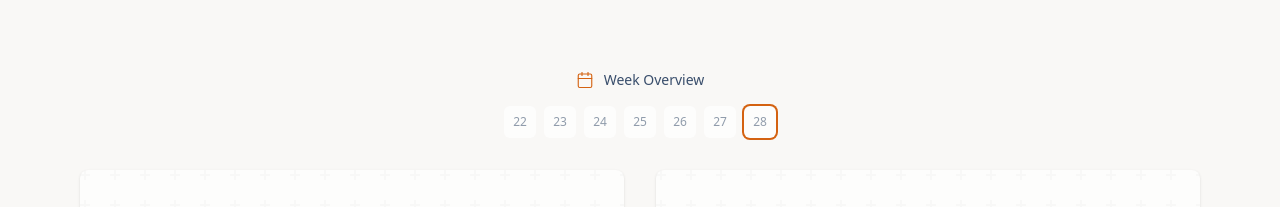
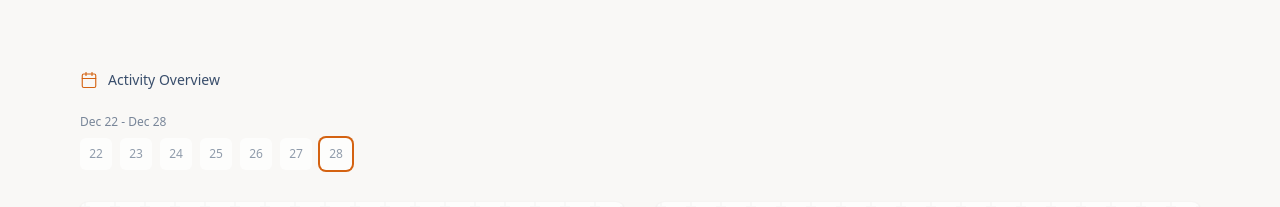
Before and after one commit to morhendos/quick-journal-app, a Next.js app: page / in a window 1280 px wide. Shown: the part 205-412 px from the top of the page. Built offline with nearby package versions, Linux system fonts and the light colour scheme; no server answers.

Commit message:
Update WeeklyOverview to show all weeks with entries

```diff
--- a/src/components/overview/WeeklyOverview.tsx
+++ b/src/components/overview/WeeklyOverview.tsx
@@ -1,20 +1,44 @@
+'use client';
+
 import { useJournalStorage } from '@/lib/storage';
 import { Calendar } from 'lucide-react';
 
 export function WeeklyOverview() {
   const { entries } = useJournalStorage();
 
-  const getDaysOfWeek = () => {
+  const getAllEntryDates = () => {
     const today = new Date();
-    const days = [];
+    const allDates = entries.map(entry => new Date(entry.date));
+    const days: Date[] = [];
+
+    // Add dates from entries
+    allDates.forEach(date => {
+      const startOfWeek = date.getDate() - date.getDay();
+      const dayDate = new Date(date);
+      dayDate.setDate(startOfWeek);
 
       for (let i = 0; i < 7; i++) {
-      const date = new Date(today);
-      date.setDate(today.getDate() - today.getDay() + i);
+        const currentDate = new Date(dayDate);
+        currentDate.setDate(dayDate.getDate() + i);
+        if (!days.some(d => d.toISOString().split('T')[0] === currentDate.toISOString().split('T')[0])) {
+          days.push(currentDate);
+        }
+      }
+    });
+
+    // Add current week if not already included
+    const startOfWeek = new Date(today);
+    startOfWeek.setDate(today.getDate() - today.getDay());
+
+    for (let i = 0; i < 7; i++) {
+      const date = new Date(startOfWeek);
+      date.setDate(startOfWeek.getDate() + i);
+      if (!days.some(d => d.toISOString().split('T')[0] === date.toISOString().split('T')[0])) {
         days.push(date);
       }
+    }
 
-    return days;
+    return days.sort((a, b) => a.getTime() - b.getTime());
   };
 
   const hasEntryForDate = (date: Date) => {
@@ -27,17 +51,45 @@ export function WeeklyOverview() {
     return date.toISOString().split('T')[0] === today.toISOString().split('T')[0];
   };
 
-  const weekDays = getDaysOfWeek();
+  const getWeekLabel = (date: Date) => {
+    const startOfWeek = new Date(date);
+    startOfWeek.setDate(date.getDate() - date.getDay());
+    const endOfWeek = new Date(startOfWeek);
+    endOfWeek.setDate(startOfWeek.getDate() + 6);
+
+    return `${startOfWeek.toLocaleDateString('en-US', { month: 'short', day: 'numeric' })} - ${endOfWeek.toLocaleDateString('en-US', { month: 'short', day: 'numeric' })}`;
+  };
+
+  const groupDatesByWeek = (dates: Date[]) => {
+    const weeks = new Map<string, Date[]>();
+
+    dates.forEach(date => {
+      const weekLabel = getWeekLabel(date);
+      if (!weeks.has(weekLabel)) {
+        weeks.set(weekLabel, []);
+      }
+      weeks.get(weekLabel)!.push(date);
+    });
+
+    return weeks;
+  };
+
+  const allDates = getAllEntryDates();
+  const weekGroups = groupDatesByWeek(allDates);
 
   return (
-    <div className="flex flex-col items-center gap-4">
+    <div className="w-full space-y-6">
       <h3 className="text-sm font-medium text-ink/90 journal-text flex items-center gap-2.5">
         <Calendar size={18} className="text-accent" strokeWidth={1.5} />
-        <span>Week Overview</span>
+        <span>Activity Overview</span>
       </h3>
 
+      <div className="space-y-4">
+        {Array.from(weekGroups).map(([weekLabel, dates]) => (
+          <div key={weekLabel} className="space-y-2">
+            <div className="text-xs text-ink/60">{weekLabel}</div>
             <div className="flex gap-2 items-center">
-        {weekDays.map((date, index) => (
+              {dates.map((date, index) => (
                 <div
                   key={index}
                   className={`
@@ -52,5 +104,8 @@ export function WeeklyOverview() {
               ))}
             </div>
           </div>
+        ))}
+      </div>
+    </div>
   );
 }
```
Lines whose indentation alone changed are shown as unchanged.
